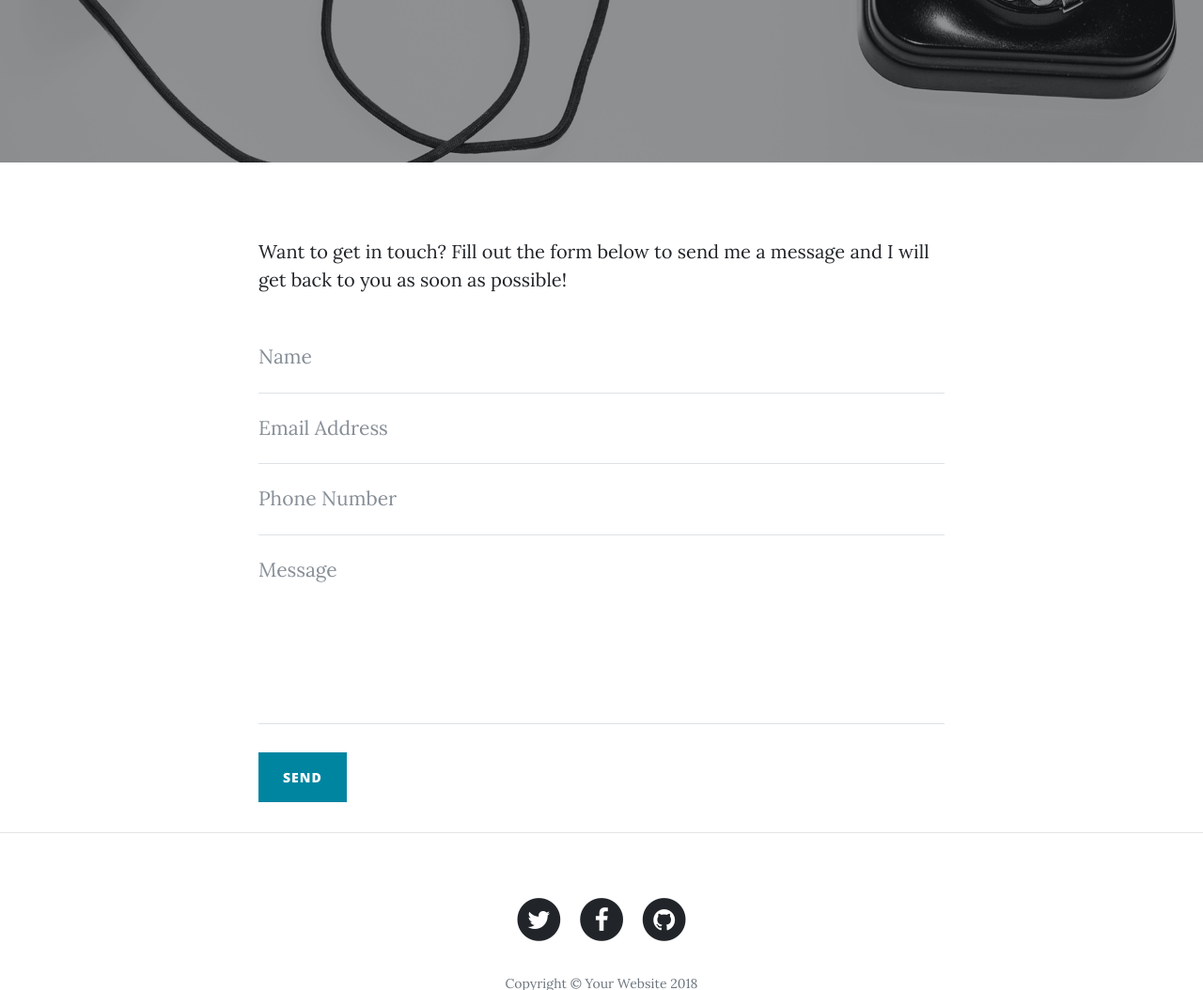
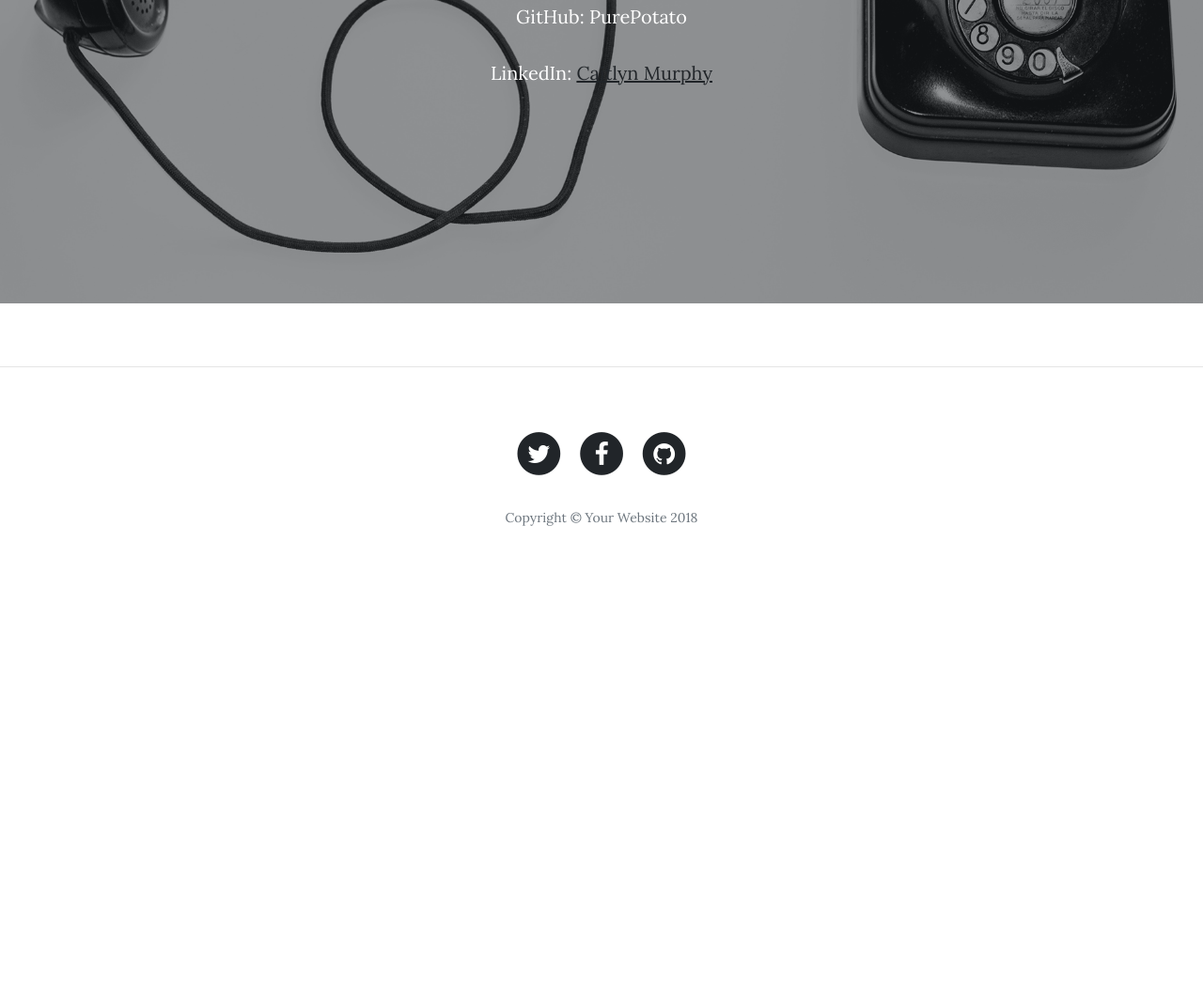
Before and after one commit to PurePotato/resumeblog, a website: page contact.html in a window 1280 px wide. Shown: the part 359-1413 px from the top of the page at 94% size. After the commit the page ends 986 px from the top, so only its background shows below. Drawn offline with nearby package versions, Linux system fonts and the light colour scheme.

Commit message:
Update on Contact and Background

```diff
--- a/contact.html
+++ b/contact.html
@@ -64,6 +64,8 @@
             <div class="page-heading">
               <h1>Contact Me</h1>
               <span class="subheading">Have questions? I have answers.</span>
+              <p>GitHub: PurePotato</p>
+              <p>LinkedIn: <a href = "www.linkedin.com/in/caitlyn-murphy-38816814">Caitlyn Murphy</a></p>
             </div>
           </div>
         </div>
@@ -74,45 +76,7 @@
     <div class="container">
       <div class="row">
         <div class="col-lg-8 col-md-10 mx-auto">
-          <p>Want to get in touch? Fill out the form below to send me a message and I will get back to you as soon as possible!</p>
-          <!-- Contact Form - Enter your email address on line 19 of the mail/contact_me.php file to make this form work. -->
-          <!-- WARNING: Some web hosts do not allow emails to be sent through forms to common mail hosts like Gmail or Yahoo. It's recommended that you use a private domain email address! -->
-          <!-- To use the contact form, your site must be on a live web host with PHP! The form will not work locally! -->
-          <form name="sentMessage" id="contactForm" novalidate>
-            <div class="control-group">
-              <div class="form-group floating-label-form-group controls">
-                <label>Name</label>
-                <input type="text" class="form-control" placeholder="Name" id="name" required data-validation-required-message="Please enter your name.">
-                <p class="help-block text-danger"></p>
-              </div>
-            </div>
-            <div class="control-group">
-              <div class="form-group floating-label-form-group controls">
-                <label>Email Address</label>
-                <input type="email" class="form-control" placeholder="Email Address" id="email" required data-validation-required-message="Please enter your email address.">
-                <p class="help-block text-danger"></p>
-              </div>
-            </div>
-            <div class="control-group">
-              <div class="form-group col-xs-12 floating-label-form-group controls">
-                <label>Phone Number</label>
-                <input type="tel" class="form-control" placeholder="Phone Number" id="phone" required data-validation-required-message="Please enter your phone number.">
-                <p class="help-block text-danger"></p>
-              </div>
-            </div>
-            <div class="control-group">
-              <div class="form-group floating-label-form-group controls">
-                <label>Message</label>
-                <textarea rows="5" class="form-control" placeholder="Message" id="message" required data-validation-required-message="Please enter a message."></textarea>
-                <p class="help-block text-danger"></p>
-              </div>
-            </div>
-            <br>
-            <div id="success"></div>
-            <div class="form-group">
-              <button type="submit" class="btn btn-primary" id="sendMessageButton">Send</button>
-            </div>
-          </form>
+
         </div>
       </div>
     </div>
```
Also changed, not shown: projects.html (+1 -1 lines).
